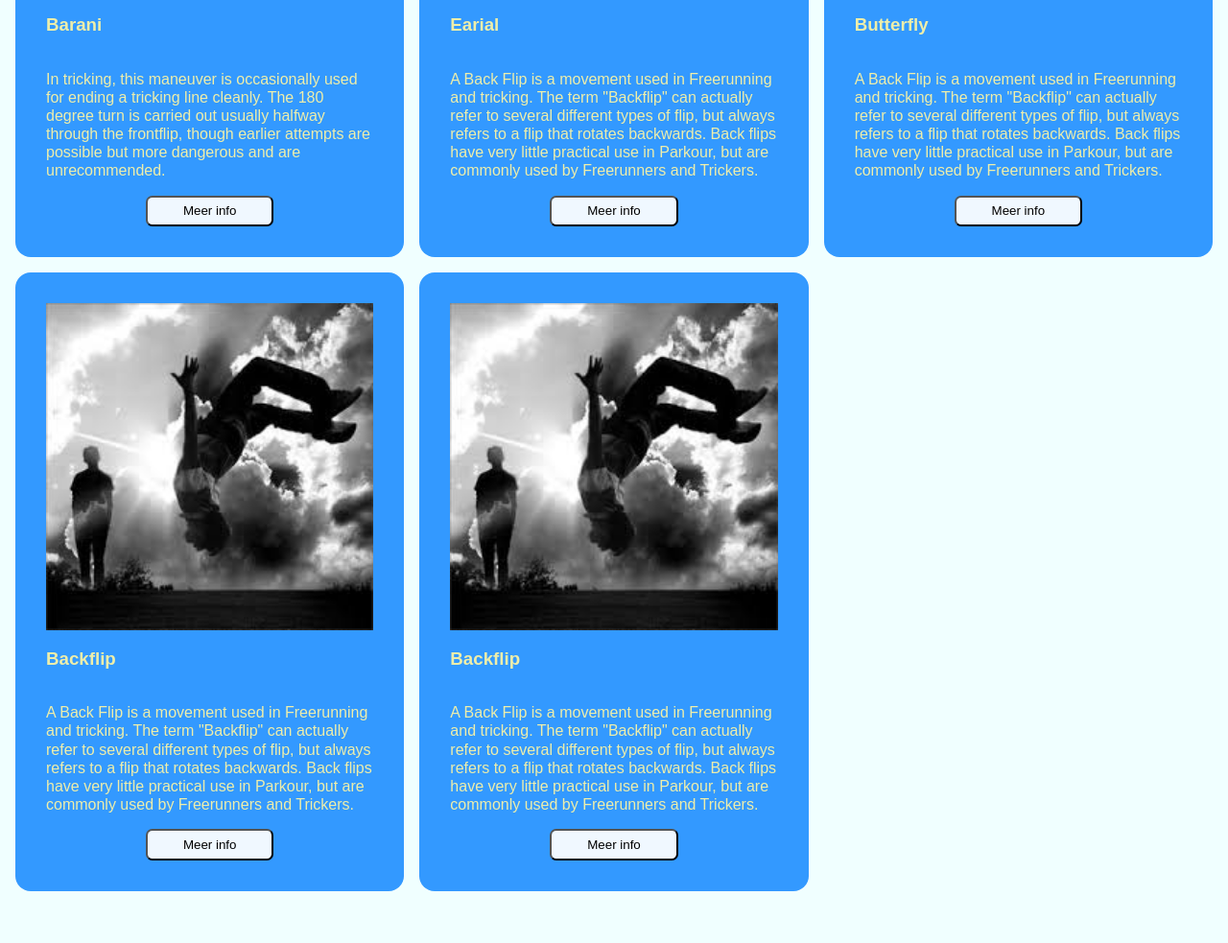
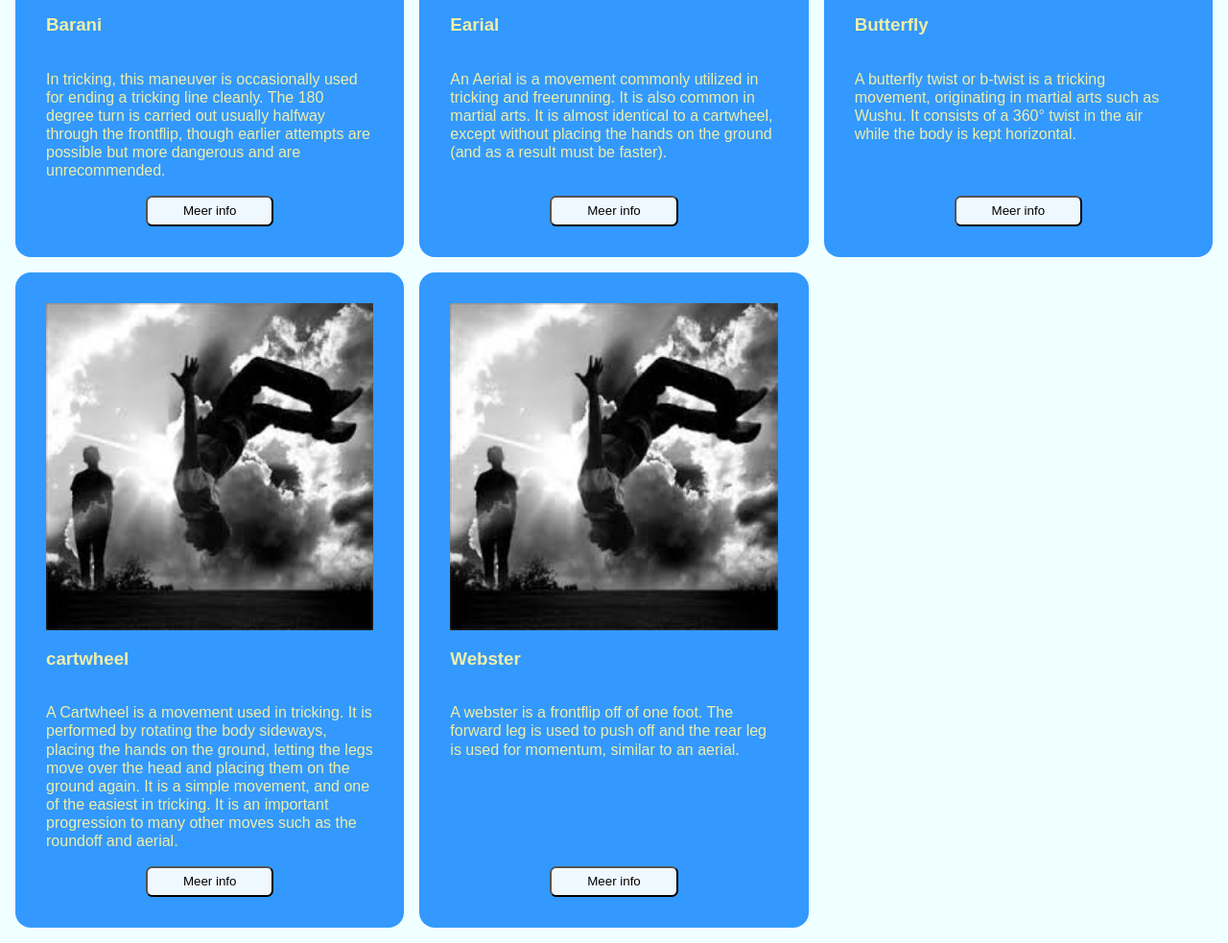
Before and after one commit to 19936/FlexboxCover, a plain HTML site: page index.html in a window 1280 px wide. Shown: the part 1173-2156 px from the top of the page at 96% size. Before the commit the page ends 2118 px from the top, so only its background shows below. Drawn offline with Linux system fonts and the light colour scheme.

Commit message:
beschrijving
beschrijvingen maken

```diff
--- a/index.html
+++ b/index.html
@@ -43,28 +43,28 @@
             <section class="flips">
                 <img src="img/backflip.jpg" alt="Earial">
                 <h3>Earial</h3>
-                <p>A Back Flip is a movement used in Freerunning and tricking. The term "Backflip" can actually refer to several different types of flip, but always refers to a flip that rotates backwards. Back flips have very little practical use in Parkour, but are commonly used by Freerunners and Trickers.</p>
+                <p>An Aerial is a movement commonly utilized in tricking and freerunning. It is also common in martial arts. It is almost identical to a cartwheel, except without placing the hands on the ground (and as a result must be faster).</p>
                 <button class="MeerInfo">Meer info</button>
             </section>
 
             <section class="flips">
                 <img src="img/backflip.jpg" alt="Butterfly">
                 <h3>Butterfly</h3>
-                <p>A Back Flip is a movement used in Freerunning and tricking. The term "Backflip" can actually refer to several different types of flip, but always refers to a flip that rotates backwards. Back flips have very little practical use in Parkour, but are commonly used by Freerunners and Trickers.</p>
+                <p>A butterfly twist or b-twist is a tricking movement, originating in martial arts such as Wushu. It consists of a 360° twist in the air while the body is kept horizontal.</p>
                 <button class="MeerInfo">Meer info</button>
             </section>
 
             <section class="flips">
                 <img src="img/backflip.jpg" alt="backflip">
-                <h3>Backflip</h3>
-                <p>A Back Flip is a movement used in Freerunning and tricking. The term "Backflip" can actually refer to several different types of flip, but always refers to a flip that rotates backwards. Back flips have very little practical use in Parkour, but are commonly used by Freerunners and Trickers.</p>
+                <h3>cartwheel</h3>
+                <p>A Cartwheel is a movement used in tricking. It is performed by rotating the body sideways, placing the hands on the ground, letting the legs move over the head and placing them on the ground again. It is a simple movement, and one of the easiest in tricking. It is an important progression to many other moves such as the roundoff and aerial.</p>
                 <button class="MeerInfo">Meer info</button>
             </section>
 
             <section class="flips">
                 <img src="img/backflip.jpg" alt="backflip">
-                <h3>Backflip</h3>
-                <p>A Back Flip is a movement used in Freerunning and tricking. The term "Backflip" can actually refer to several different types of flip, but always refers to a flip that rotates backwards. Back flips have very little practical use in Parkour, but are commonly used by Freerunners and Trickers.</p>
+                <h3>Webster</h3>
+                <p>A webster is a frontflip off of one foot. The forward leg is used to push off and the rear leg is used for momentum, similar to an aerial.</p>
                 <button class="MeerInfo">Meer info</button>
             </section>
             <section class="empty"></section>
```
